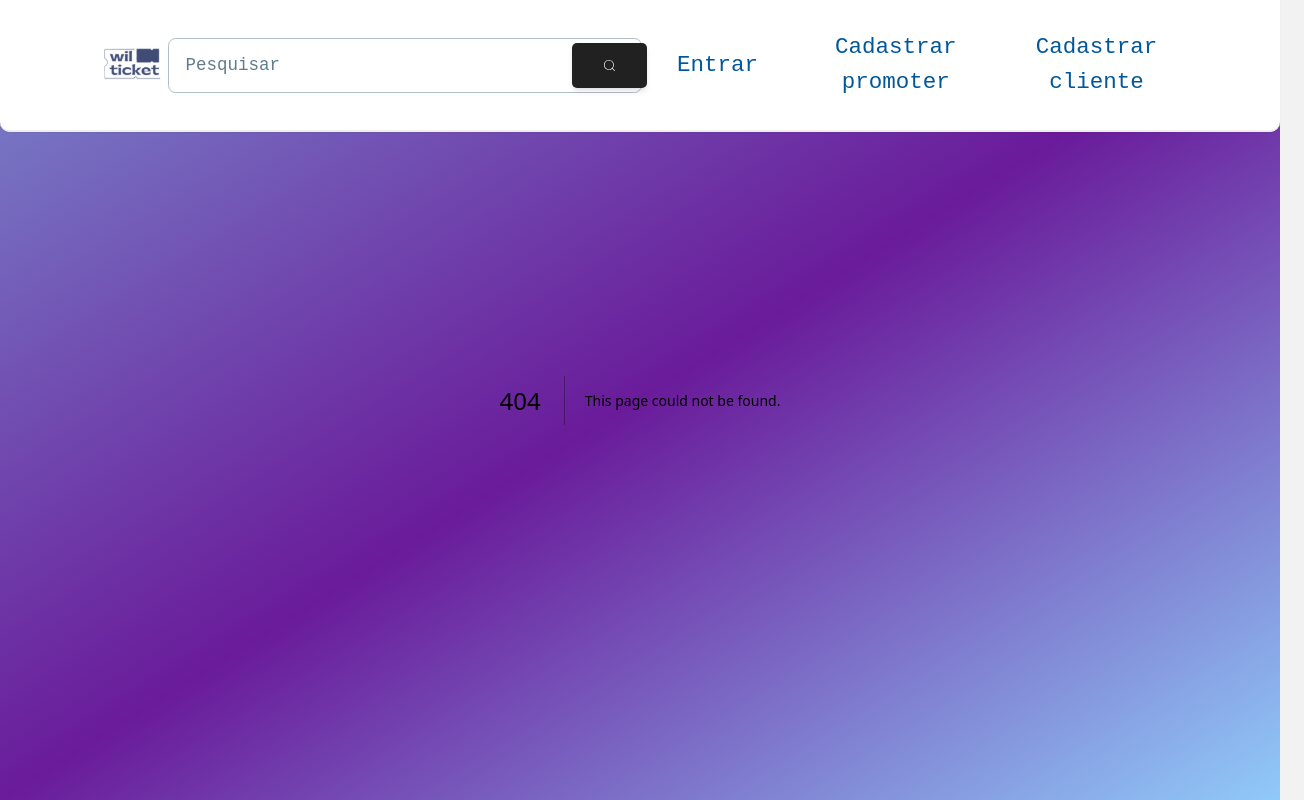
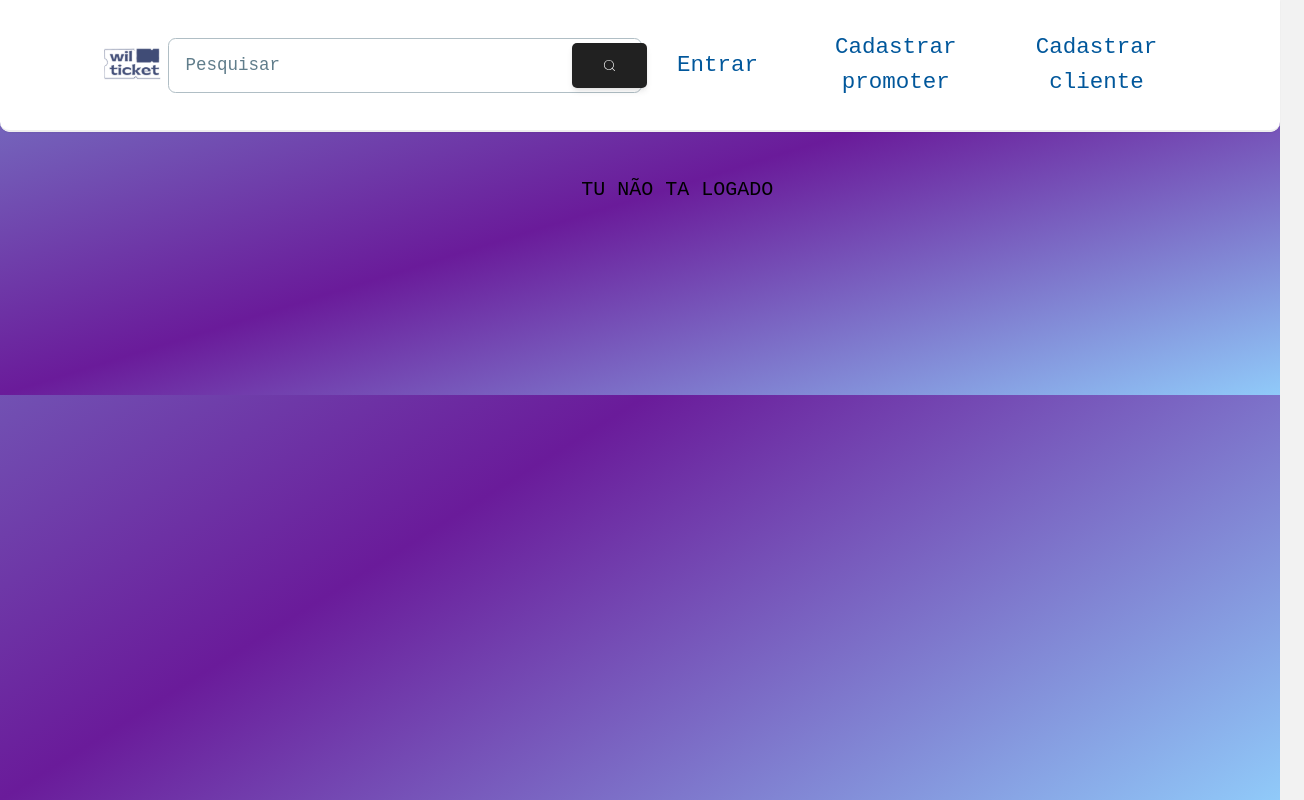
Before and after one commit to WilburTicketsCode/backend, a Next.js app: page /tutorial/comportamento-diferente in a window 1280 px wide. Before the commit this address had no page. Shown: the whole page, 1304 px wide, since content can reach past the window. Built offline with nearby package versions, Linux system fonts and the light colour scheme; no server answers.

Commit message:
:truck: chore: nome pagina com diferentes comportamentos alterado
A pagina que se comporta de diferentes maneiras dependendo da role do usuario teve seu nome alterado

```diff
--- /dev/null
+++ b/src/app/tutorial/comportamento-diferente/page.tsx
@@ -0,0 +1,43 @@
+import { useSession } from "next-auth/react";
+import React from "react"
+
+export default function testes() {
+  const {data: session} = useSession()
+  if (session && session.user.role === "cliente"){
+    console.log(session.user.role)
+    return (
+
+      <div className="pt-[110px] pb-5 bg-gradient-to-br from-indigo-300 via-purple-800 to-blue-200">
+        <div className="flex flex-col lg:flex-row-reverse lg:gap-3 lg:justify-center lg:items-start items-center w-[98vw] min-h-[8rem] m-10">
+          <div className="mt-3">
+              <p>TU É CLIENTE</p>
+          </div>
+        </div>
+      </div>
+    )
+  }
+  else if (session && session.user.role !== "cliente"){
+    return (
+
+      <div className="pt-[110px] pb-5 bg-gradient-to-br from-indigo-300 via-purple-800 to-blue-200">
+        <div className="flex flex-col lg:flex-row-reverse lg:gap-3 lg:justify-center lg:items-start items-center w-[98vw] min-h-[8rem] m-10">
+          <div className="mt-3">
+              <p>TU NÃO É CLIENTE</p>
+          </div>
+        </div>
+      </div>
+    )
+  } else {
+    return (
+
+      <div className="pt-[110px] pb-5 bg-gradient-to-br from-indigo-300 via-purple-800 to-blue-200">
+        <div className="flex flex-col lg:flex-row-reverse lg:gap-3 lg:justify-center lg:items-start items-center w-[98vw] min-h-[8rem] m-10">
+          <div className="mt-3">
+              <p>TU NÃO TA LOGADO</p>
+          </div>
+        </div>
+      </div>
+    )
+  }
+
+};
```
